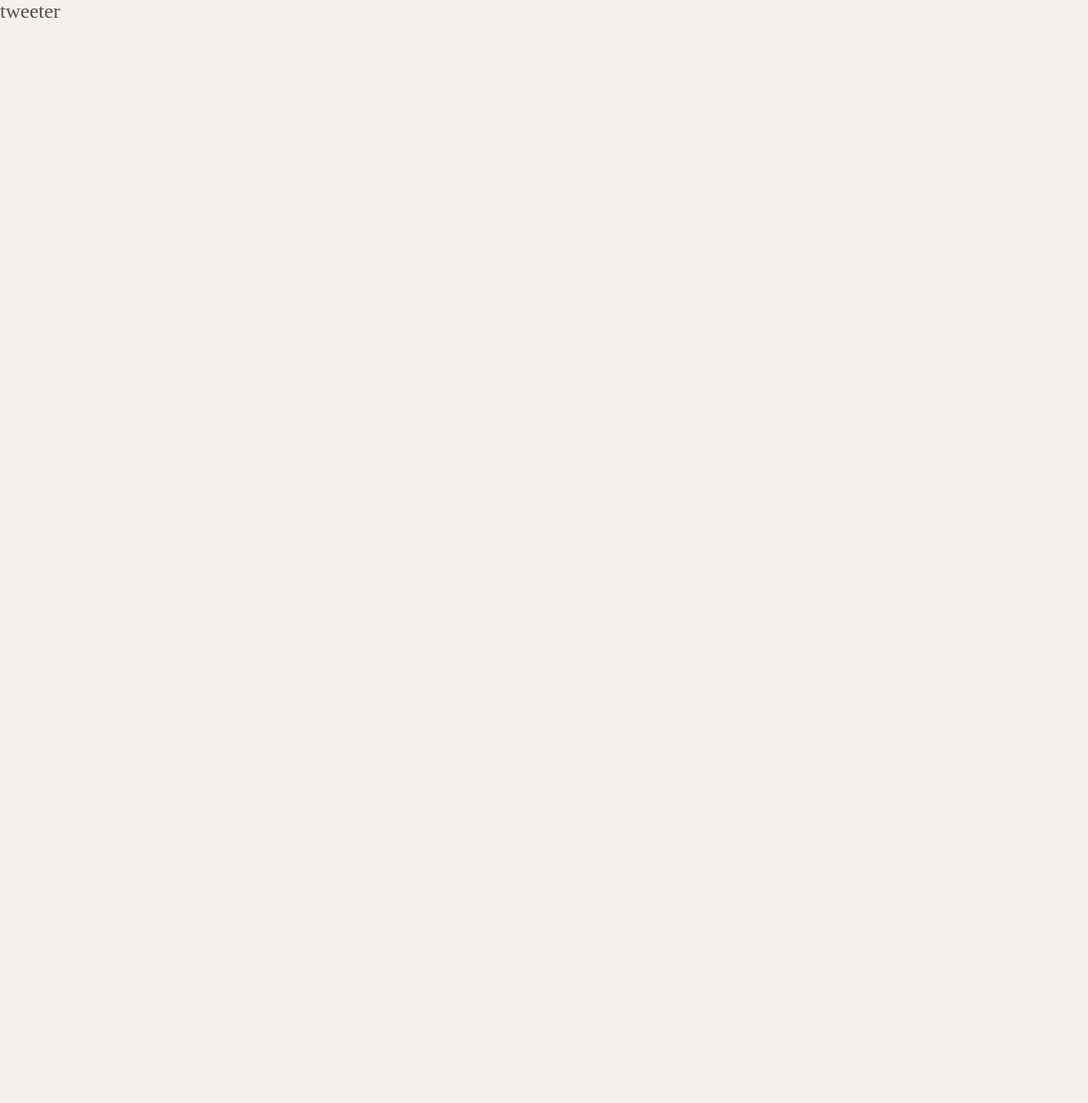
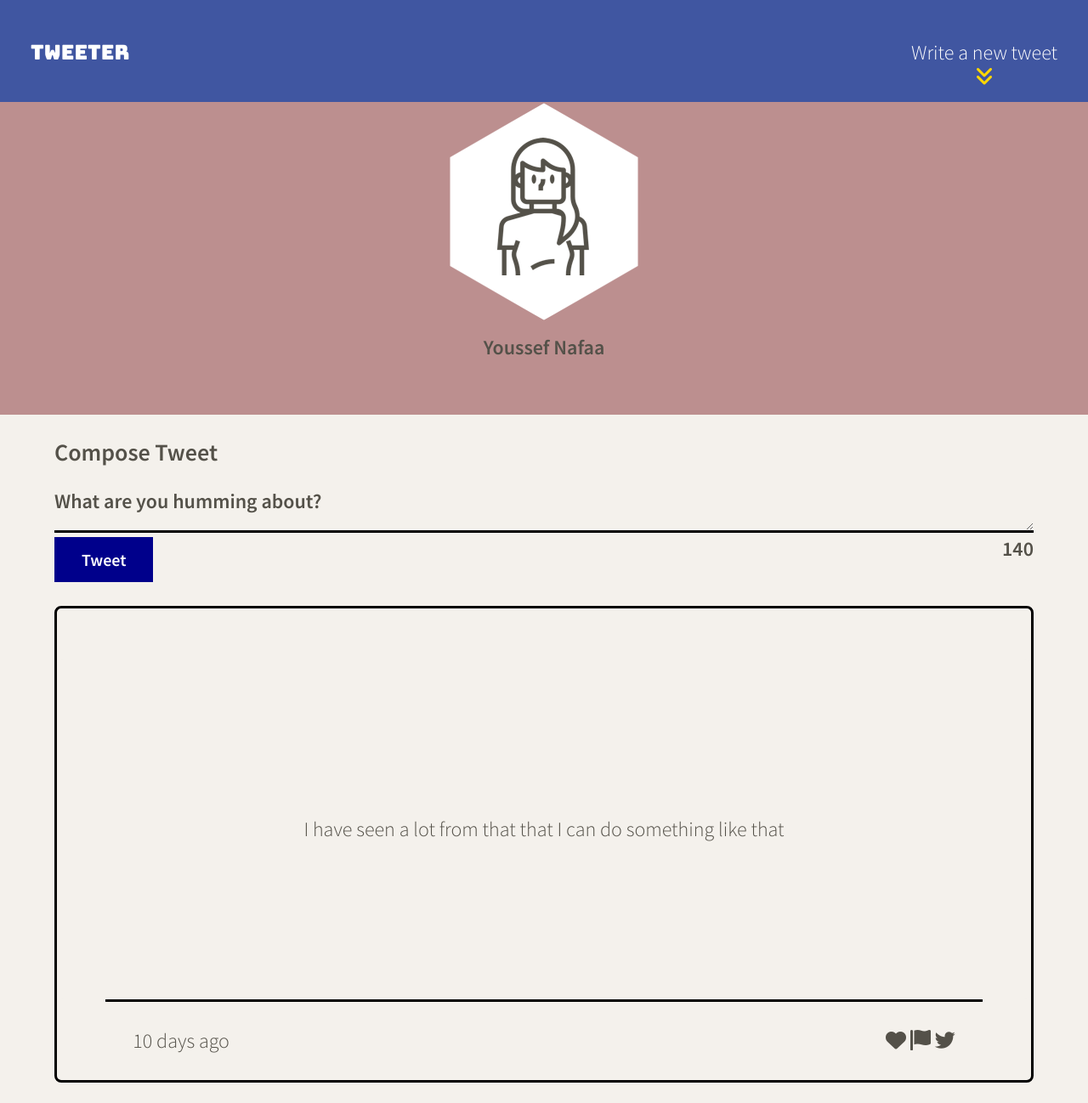
Before and after one commit to nafaay/tweeter, a website: page public/index.html in a window 1280 px wide. Shown: the whole page at 85% size. Before the commit the page ends 800 px from the top, so only its background shows below. Drawn offline with nearby package versions, Linux system fonts and the light colour scheme.

Commit message:
Set up the counter

```diff
--- a/public/index.html
+++ b/public/index.html
@@ -9,21 +9,78 @@
 
     <!-- App CSS -->
     <link rel="stylesheet" href="/styles/layout.css" type="text/css" />
+    <link rel="stylesheet" href="/styles/nav.css" type="text/css" />
+    <link rel="stylesheet" href="/styles/header.css" type="text/css" />
+    <link rel="stylesheet" href="/styles/new-tweet.css" type="text/css" />
 
+    <!-- Google fonts -->
+
+  <link  href="https://fonts.googleapis.com/css2?family=Bungee&family=Source+Sans+Pro:ital,wght@0,300;0,600;1,300&display=swap"
+    rel="stylesheet">
     <!-- External JS -->
     <script src="https://ajax.googleapis.com/ajax/libs/jquery/3.4.1/jquery.min.js"></script>
 
     <!-- App JS -->
     <script type="text/javascript" src="/scripts/client.js"></script>
+    <script type="text/javascript" src="/scripts/composer-char-counter.js"></script>
+    <!-- Fonts Awesome-->
+    <link rel="stylesheet" href="https://cdnjs.cloudflare.com/ajax/libs/font-awesome/6.0.0-beta2/css/all.min.css">
   </head>
 
   <body>
     <!-- Top nav bar (fixed) -->
-    <nav>
-      <span>tweeter</span>
-    </nav>
+      <nav>
+          <div class="container1">
+            <span>tweeter</span>
+          </div>
+          <div class="container2">
+            <div class="container3">Write a new tweet</div>
+            <div class="angle">
+              <i class="fas fa-angle-double-down"></i>
+            </div>
+          </div>
+      </nav>
+      <!-- Header content -->
+      <br>
+      <header>
+        <div class="contImage">
+          <img src="/images/profile-hex.png">
+        </div>
+        <br>
+        <div class="contName">
+          <h4>Youssef Nafaa</h4>
+        </div>
+      </header>
+    <!-- Page-specific (main) content -->
 
-    <!-- Page-specific (main) content here -->
-    <main class="container"></main>
+    <main class="container">
+      <section class="new-tweet">
+        <h3>Compose Tweet</h3>
+        <form action="/tweets" method="POST">
+          <label for="tweet-text" style="font-weight: bold;">What are you humming about?</label>
+          <textarea name="text" cols="140" rows = "1" id="tweet-text"></textarea>
+          <div class="btn_output">
+            <button type="submit" class="button" id="btn"><b>Tweet</b></button>
+            <output name="counter" class="counter" for="tweet-text">140</output>
+          </div>
+        </form>
+      </section>
+      <br>
+      <article>
+        <header>
+          <p>I have seen a lot from that that I can do something like that</p>
+        </header>
+        <footer>
+          <div>10 days ago</div>
+          <div>
+            <i class="fas fa-heart"></i>
+            <i class="fas fa-flag"></i>
+            <i class="fab fa-twitter"></i>
+          </div>
+        </footer>
+      </article>
+    </main>
+    <br>
+
   </body>
 </html>
--- a/public/scripts/client.js
+++ b/public/scripts/client.js
@@ -3,3 +3,30 @@
  * jQuery is already loaded
  * Reminder: Use (and do all your DOM work in) jQuery's document ready function
  */
+$(document).ready(function () {
+  $('article').hover(function(){
+    $(this).css("box-shadow", "5px 10px #888888");
+  }, function () {
+    $(this).css("box-shadow", "5px 10px #f4f1ec");
+  });
+  const $colorElement = $('.fa-heart').css('color');
+
+  $('.fa-heart').hover(function(){
+    $(this).css("color", "#ff6666");
+  }, function(){
+    $(this).css("color", $colorElement);
+  })
+
+  $('.fa-flag').hover(function () {
+    $(this).css("color", "#ff6666");
+  }, function () {
+    $(this).css("color", $colorElement);
+  })
+
+  $('.fa-twitter').hover(function () {
+    $(this).css("color", "#ff6666");
+  }, function () {
+    $(this).css("color", $colorElement);
+  })
+
+});
--- /dev/null
+++ b/public/scripts/composer-char-counter.js
@@ -0,0 +1,17 @@
+$(document).ready(function () {
+  $('#tweet-text').focus(function() {
+    $(this).css("background-color", "#e0ebeb");
+  });
+
+  const $colorCounter = $('.counter').css('color');
+  const $counterVal = $('.counter').val();
+  $('#tweet-text').keyup(function () {
+      $('.counter').val($counterVal - $(this).val().length);
+      if ($('.counter').val() <= 0 ){
+        $('.counter').css('color', 'red');
+      }
+      else{
+        $('.counter').css('color', $colorCounter);
+      }
+  });
+});
--- /dev/null
+++ b/public/styles/header.css
@@ -0,0 +1,14 @@
+header {
+  display: flex;
+  flex-direction: column;
+  justify-content:space-around;
+  align-items: center;
+  background-color: rosybrown;
+  height: 400px;
+  width: 100%;
+  margin-top: 60px;
+}
+
+.contImage {
+  height: 80px;
+}
--- a/public/styles/layout.css
+++ b/public/styles/layout.css
@@ -18,8 +18,39 @@ body {
   color: #545149;
   background-color: #f4f1ec;
   font-size: 24px;
+  font-family: Source Sans Pro, sans-serif;
 }
+
+.container{
+  width: 90%;
+  margin: 0 auto;
+  background-color:  #f4f1ec;
+}
+
 
 /*
  * Additional CSS can be defined below or in other CSS files, as per instructions
  */
+
+
+article{
+  background-color: #f4f1ec;
+  margin: 0 auto;
+  border: 3px solid black;
+  border-radius: 8px;
+}
+
+article header {
+  background-color: #f4f1ec;
+  border-radius: 8px;
+}
+
+article footer {
+  display: flex;
+  justify-content: space-between;
+  margin: 0 auto;
+  padding:  2rem;
+  border-top: 3px solid black;
+  background-color: #f4f1ec;
+  width: 90%;
+}
--- /dev/null
+++ b/public/styles/nav.css
@@ -0,0 +1,37 @@
+
+nav {
+  display: flex;
+  top:0%;
+  height: 120px;
+  width: 100%;
+  background-color: #4056A1;
+  color: #FFFFFF;
+  padding-left: 1.5em;
+  padding-right: 1.5em;
+  padding-top: 2em;
+  justify-content: space-between;
+  position: fixed;
+  z-index: 1;
+
+}
+
+nav span{
+  font-family: 'Bungee', cursive, sans-serif;
+}
+
+.container1 {
+  display: flex;
+}
+
+.container2 {
+  display: flex;
+  flex-direction: column;
+}
+
+.container3 {
+  align-items: flex-end;
+}
+.angle {
+  text-align: center;
+  color:gold;
+}
--- /dev/null
+++ b/public/styles/new-tweet.css
@@ -0,0 +1,29 @@
+#tweet-text {
+  border : none;
+  outline: none;
+  border-bottom: 3px solid black;
+  width: 100%;
+  background-color: #f4f1ec;
+  font-weight: bold;
+  font-size: 14px;
+}
+
+.button {
+  background-color:darkblue; /* Green */
+  border: none;
+  color: white;
+  padding: 15px 32px;
+  text-align: center;
+  text-decoration: none;
+  display: inline-block;
+  font-size: 20px;
+}
+
+.btn_output{
+  display: flex;
+  justify-content: space-between;
+}
+
+.counter{
+  font-weight: bold;
+}
```
Also changed, not shown: server/data-files/initial-tweets.json (+5 -5 lines), 1 other file.
